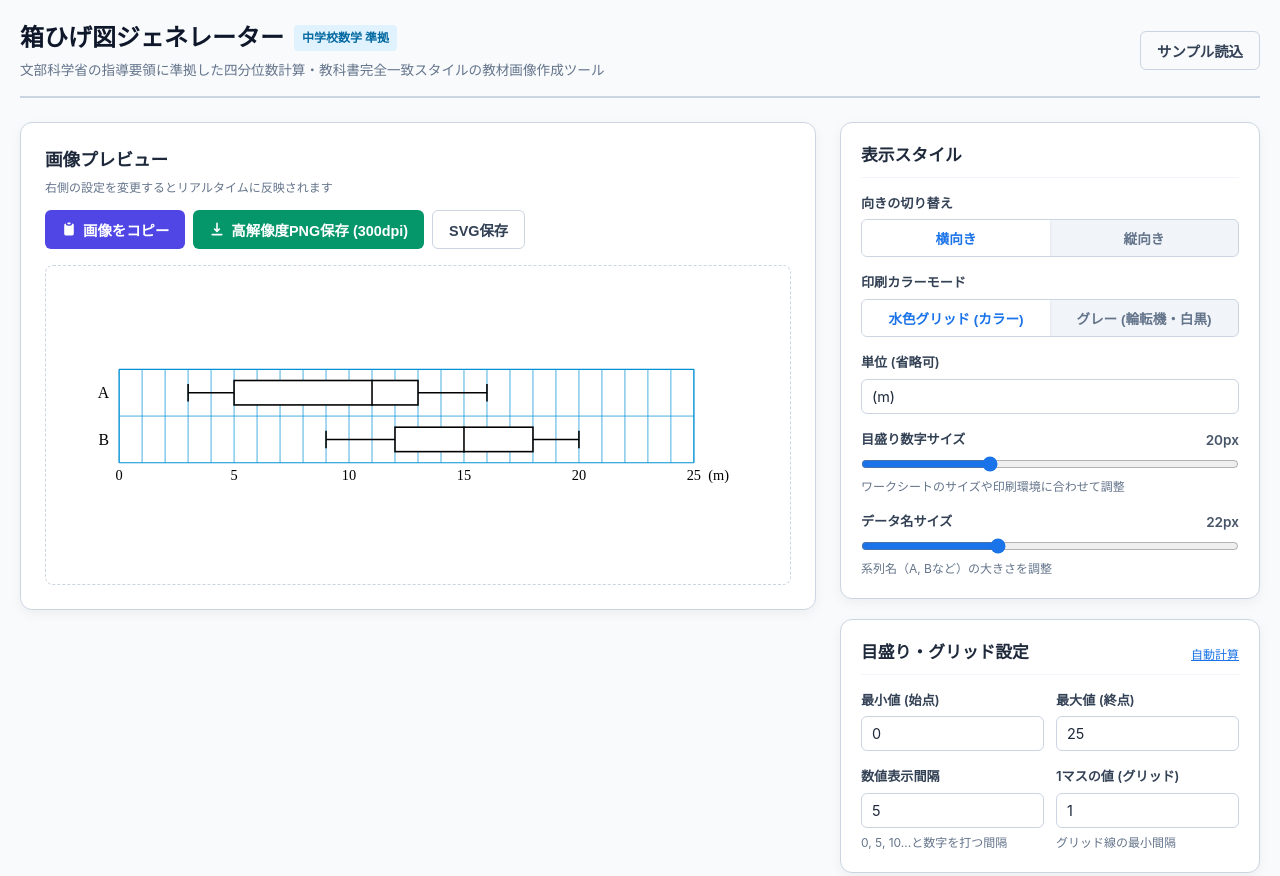
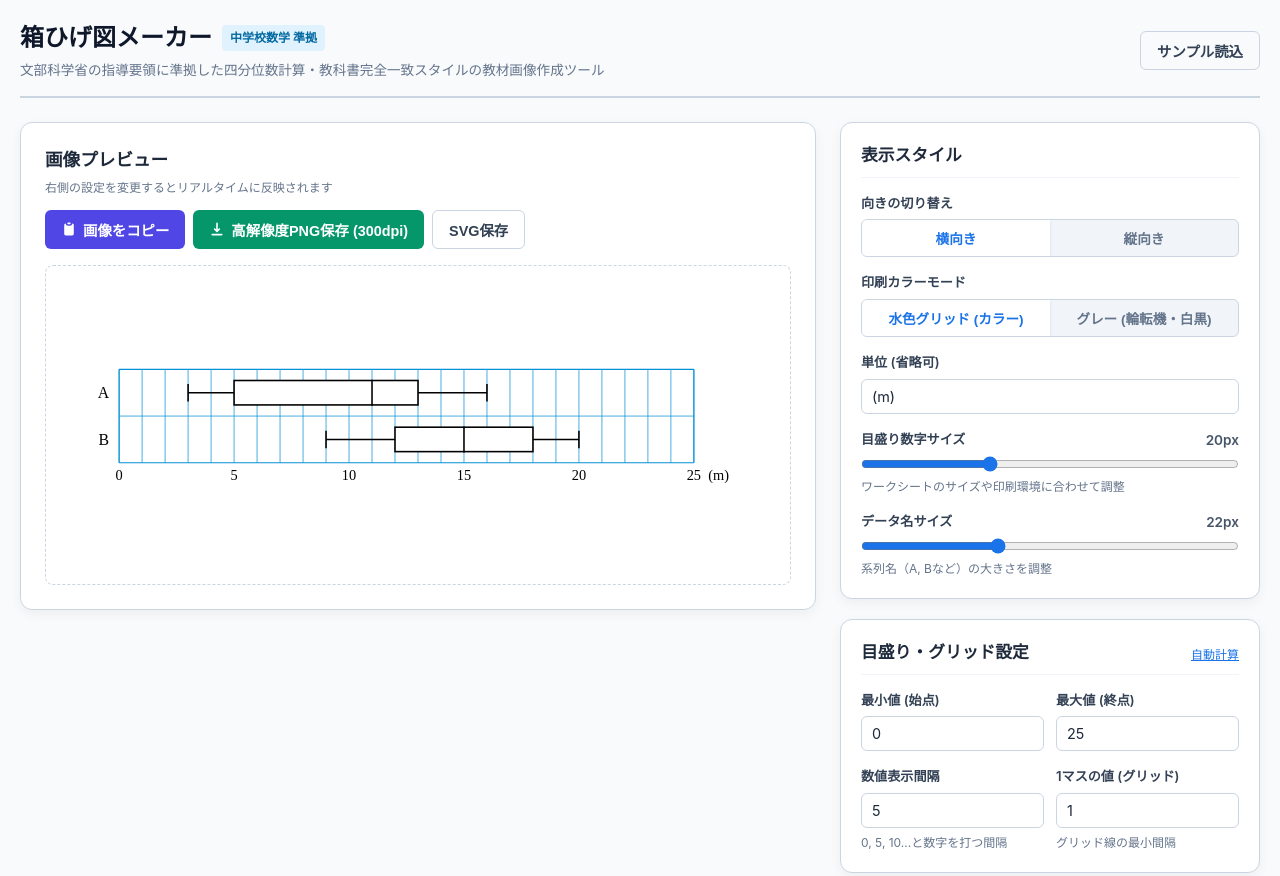
Before and after one commit to IKUTA110510/hakohigezu, a plain HTML site: page index.html in a window 1280 px wide. Shown: the top 876 px of the page. Drawn offline with Linux system fonts and the light colour scheme; a web font is replaced by a local one.

Commit message:
Update index.html

```diff
--- a/index.html
+++ b/index.html
@@ -452,7 +452,7 @@
   <header>
     <div>
       <h1>
-        箱ひげ図ジェネレーター
+        箱ひげ図メーカー
         <span class="badge">中学校数学 準拠</span>
       </h1>
       <p style="font-size: 0.85rem; color: #64748b; margin-top: 4px;">
```
